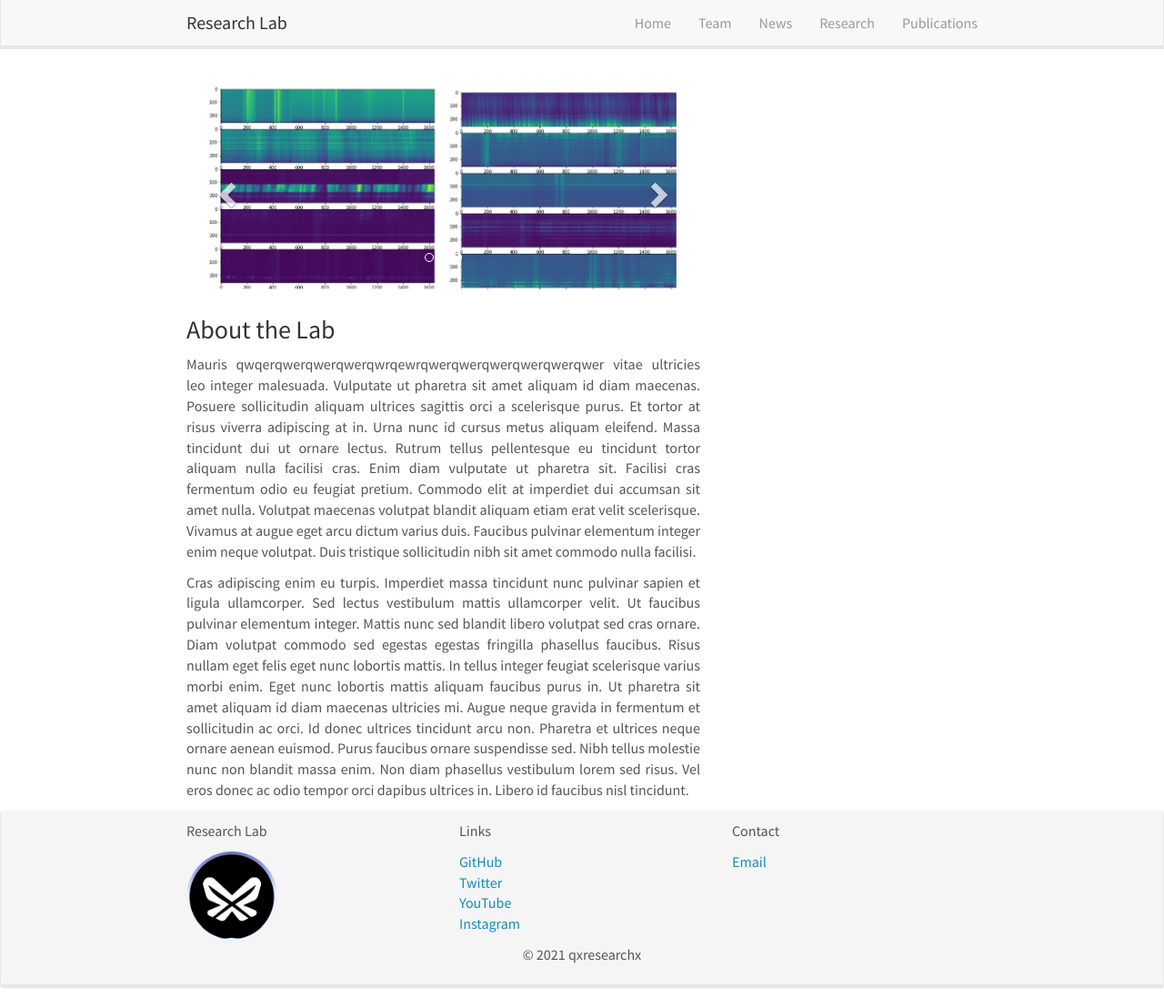
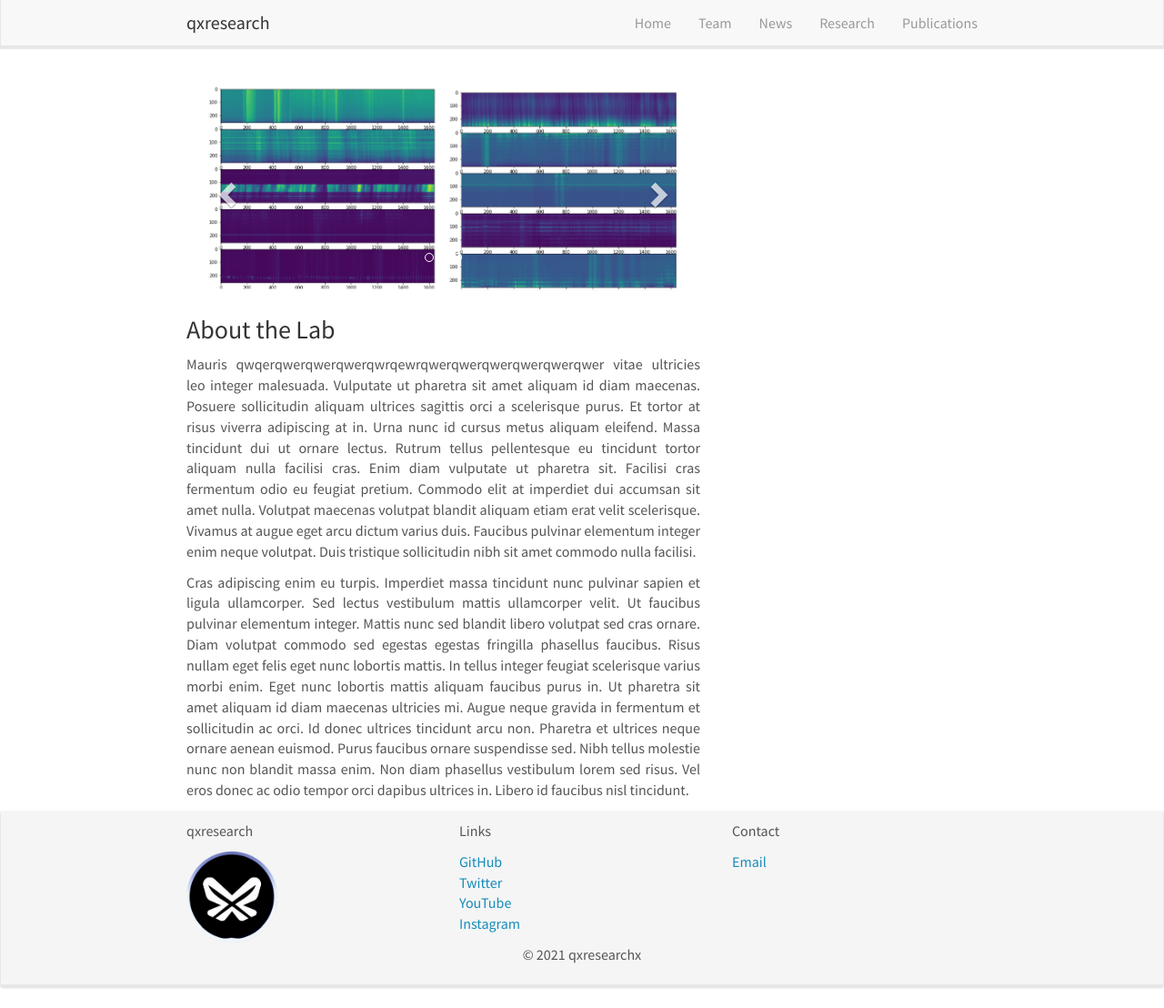
Before and after one commit to qxresearch/qxresearch.github.io, a Jekyll site: the page built from _pages/home.md, in a window 1280 px wide and 1108 px high. Shown: the whole window at 91% size. Built offline with Jekyll 4.4.1, drawn with Linux system fonts in a browser that asks for light colours; nearby versions of some CDN libraries; comment, search, counter and statistics services are not loaded.

Commit message:
Update _config.yml

```diff
--- a/_config.yml
+++ b/_config.yml
@@ -6,8 +6,8 @@
 # 'jekyll serve'. If you change this file, please restart the server process.
 
 # Site settings
-title: Research Lab
-email: your-email@domain.com
+title: qxresearch
+email: qxresearch20@gmail.com
 description: > # this means to ignore newlines until "baseurl:"
   Write an awesome description for your new site here. You can edit this
   line in _config.yml. It will appear in your document head meta (for
```
